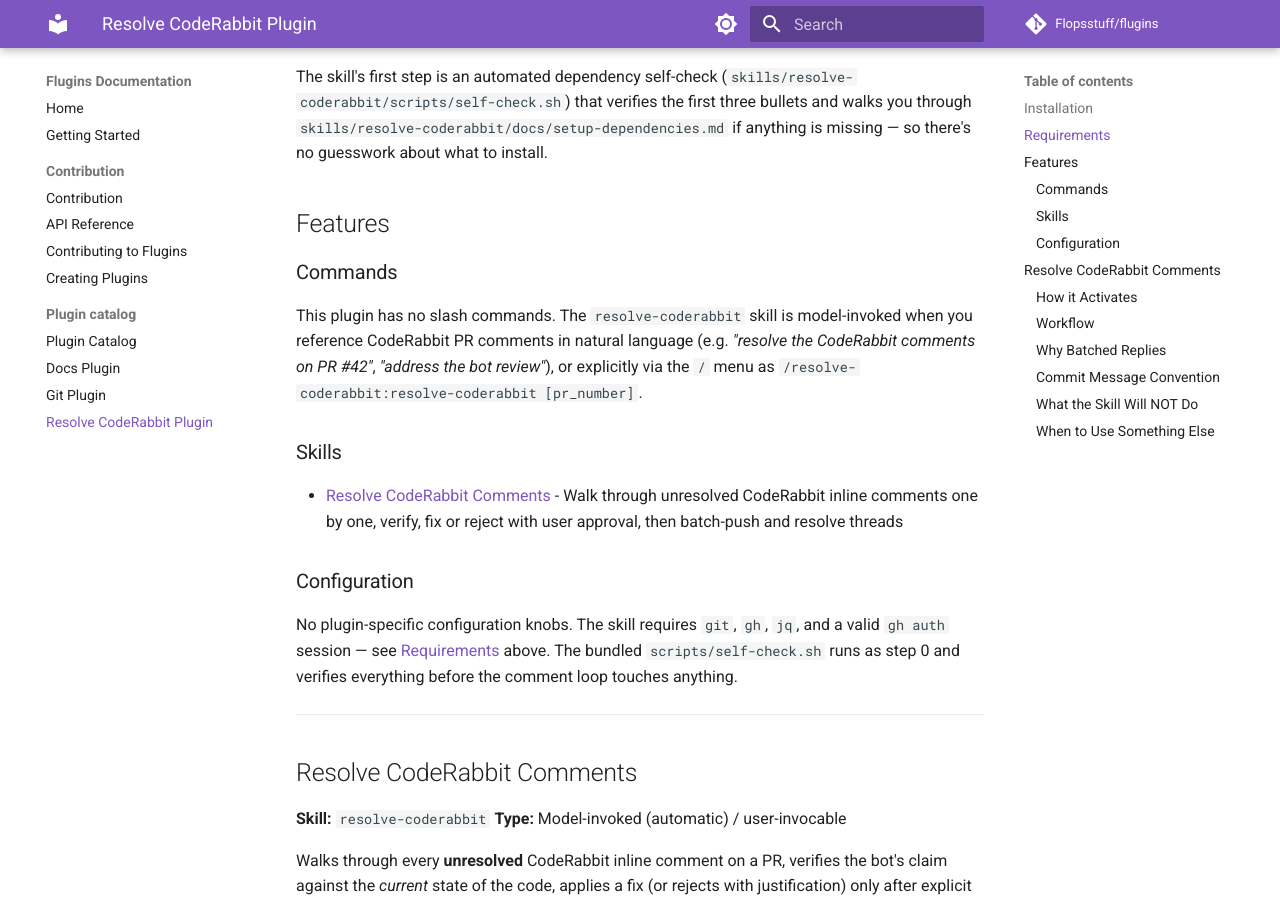
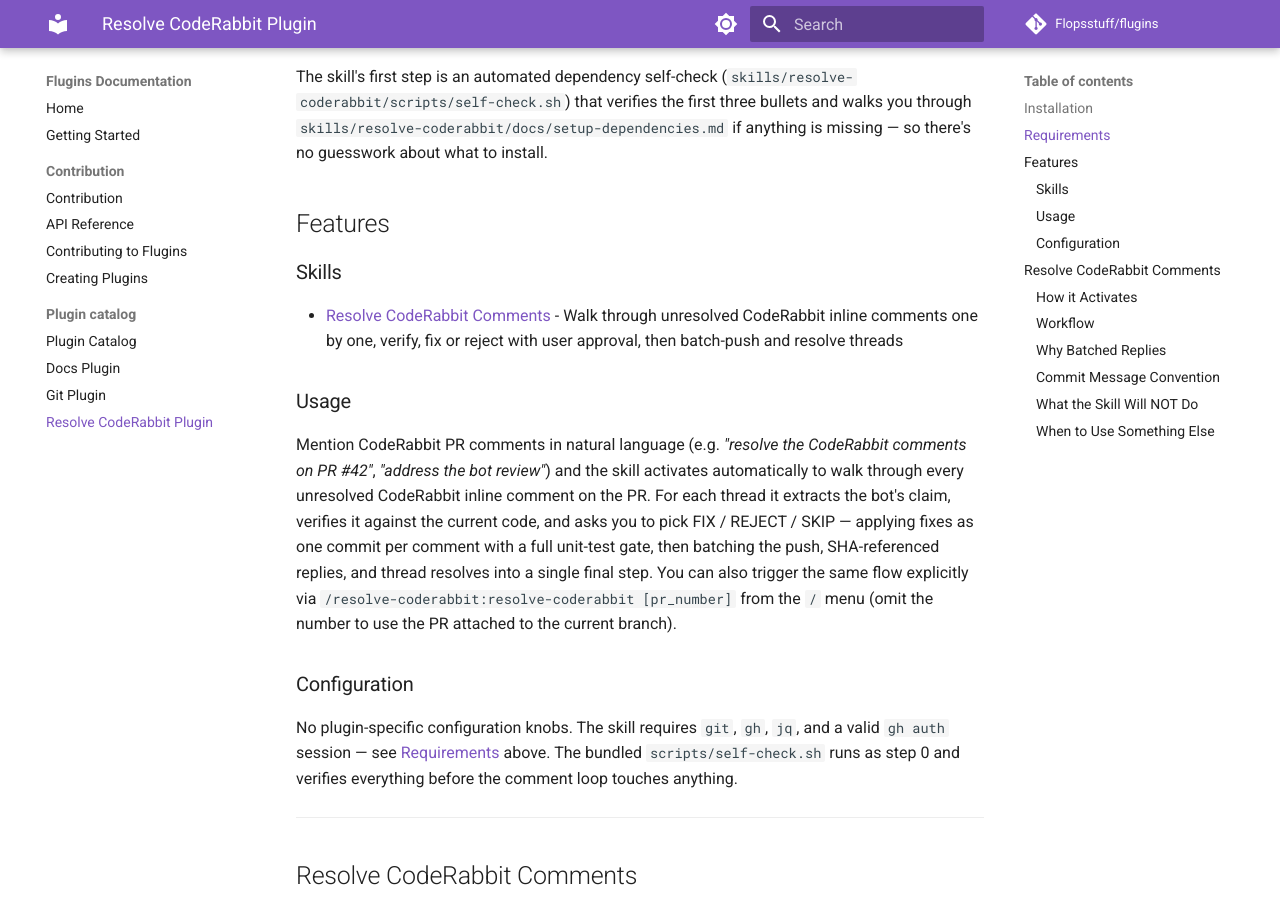
Before and after one commit to Flopsstuff/flugins, an MkDocs documentation site: the page built from docs/plugin-catalog/resolve-coderabbit-plugin.md, in a window 1280 px wide and 900 px high, scrolled down 1018 px. Built offline with MkDocs 1.6.1 and Material for MkDocs 9.7.7, drawn with Linux system fonts in a browser that asks for light colours; comment, search, counter and statistics services are not loaded.

Commit message:
📝 Clarify invocation in resolve-coderabbit catalog page
Replace the misleading "no slash commands" note with a Usage section that
leads with the natural-language trigger and mentions the user-invocable
slash form as an alternative.

Co-Authored-By: Claude Opus 4.7 (1M context) <noreply@anthropic.com>

```diff
--- a/docs/plugin-catalog/resolve-coderabbit-plugin.md
+++ b/docs/plugin-catalog/resolve-coderabbit-plugin.md
@@ -35,13 +35,14 @@ The skill's first step is an automated dependency self-check (`skills/resolve-co
 
 ## Features
 
-### Commands
-
-This plugin has no slash commands. The `resolve-coderabbit` skill is model-invoked when you reference CodeRabbit PR comments in natural language (e.g. *"resolve the CodeRabbit comments on PR #42"*, *"address the bot review"*), or explicitly via the `/` menu as `/resolve-coderabbit:resolve-coderabbit [pr_number]`.
 
 ### Skills
 
 - [Resolve CodeRabbit Comments](#resolve-coderabbit-comments) - Walk through unresolved CodeRabbit inline comments one by one, verify, fix or reject with user approval, then batch-push and resolve threads
+
+### Usage
+
+Mention CodeRabbit PR comments in natural language (e.g. *"resolve the CodeRabbit comments on PR #42"*, *"address the bot review"*) and the skill activates automatically to walk through every unresolved CodeRabbit inline comment on the PR. For each thread it extracts the bot's claim, verifies it against the current code, and asks you to pick FIX / REJECT / SKIP — applying fixes as one commit per comment with a full unit-test gate, then batching the push, SHA-referenced replies, and thread resolves into a single final step. You can also trigger the same flow explicitly via `/resolve-coderabbit:resolve-coderabbit [pr_number]` from the `/` menu (omit the number to use the PR attached to the current branch).
 
 ### Configuration
 
```
